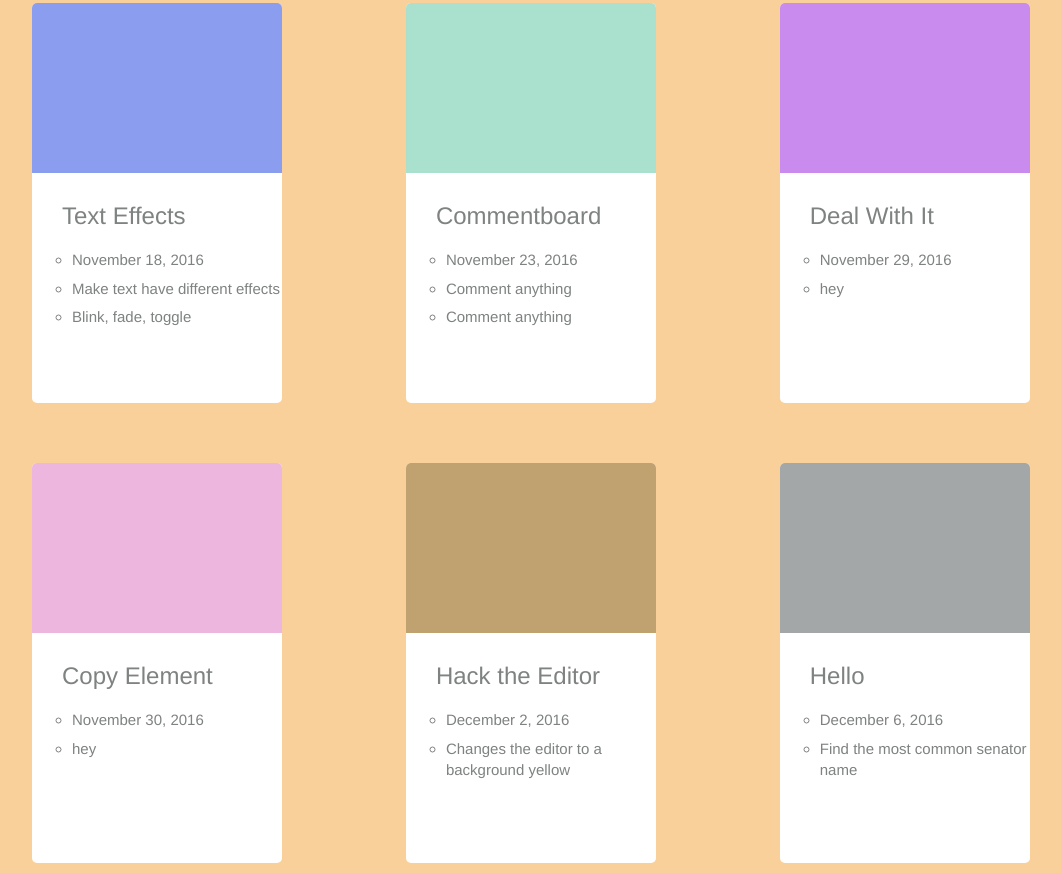
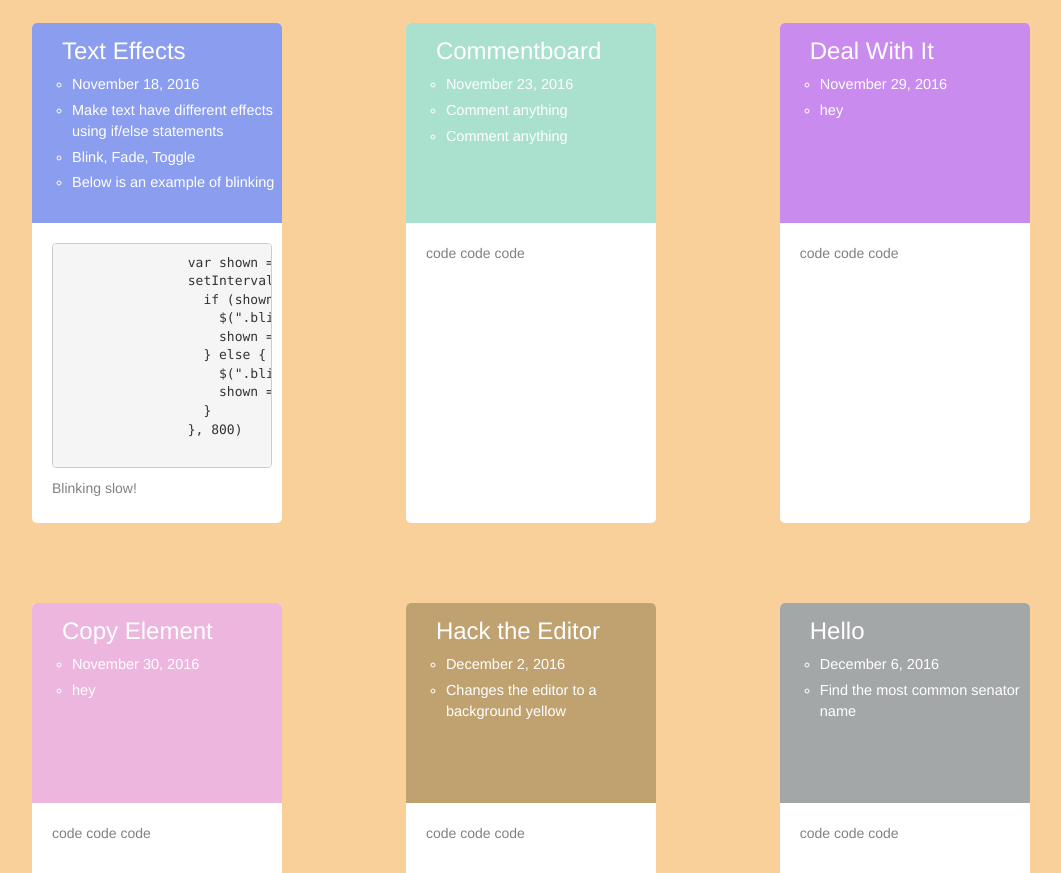
Before and after one commit to sophiayangx/homepage, a plain HTML site: page index.html in a window 1280 px wide. Shown: the part 2427-3300 px from the top of the page, without its empty margins (108-1169 px from the left). Drawn offline with nearby package versions, Linux system fonts and the light colour scheme; a script that the page names is missing.

Commit message:
Classadoo autocommit

```diff
--- a/index.html
+++ b/index.html
@@ -61,22 +61,42 @@
     <div class="container-fluid wrapper-projects">
       <a href="https://sophiayangx.github.io/text-effects-challenge" target="_blank">
         <div class="block" id="b1">
-          <div class="blockcolor" id="bc1"></div>
-          <div class="blockcontent">
+          <div class="blockcolor" id="bc1">
+            <div class="blockcolorelement" id="be1">
               <h3>Text Effects</h3>
               <ul>
                 <li>November 18, 2016</li>
-              <li>Make text have different effects</li>
-              <li>Blink, fade, toggle</li>
+                <li>Make text have different effects using if/else statements</li>
+                <li>Blink, Fade, Toggle</li>
+                <li>Below is an example of blinking</li>
               </ul>
+            </div>
+          </div>
+          <div class="blockcontent">
+            <pre>
+                var shown = true
+                setInterval(function() {
+                  if (shown) {
+                    $(".blinking").css({"visibility": "hidden"});
+                    shown = false;
+                  } else {
+                    $(".blinking").css({"visibility": "visible"});
+                    shown = true;
+                  }
+                }, 800)
+              </pre>
+
+            <div class="blinking">
+              Blinking slow!
+            </div>
           </div>
         </div>
       </a>
 
       <a href="https://sophiayangx.github.io/firebase-comment-board" target="_blank">
         <div class="block" id="b2">
-          <div class="blockcolor" id="bc2"></div>
-          <div class="blockcontent">
+          <div class="blockcolor" id="bc2">
+            <div class="blockcolorelement" id="be2">
               <h3>Commentboard</h3>
               <ul>
                 <li>November 23, 2016</li>
@@ -85,12 +105,16 @@
               </ul>
             </div>
           </div>
+          <div class="blockcontent">
+            code code code
+          </div>
+        </div>
       </a>
 
       <a href="https://sophiayangx.github.io/deal-with-it/" target="_blank">
         <div class="block" id="b3">
-          <div class="blockcolor" id="bc3"></div>
-          <div class="blockcontent">
+          <div class="blockcolor" id="bc3">
+            <div class="blockcolorelement" id="be3">
               <h3>Deal With It</h3>
               <ul>
                 <li>November 29, 2016</li>
@@ -98,12 +122,16 @@
               </ul>
             </div>
           </div>
+          <div class="blockcontent">
+            code code code
+          </div>
+        </div>
       </a>
 
       <a href="https://sophiayangx.github.io/copy-element-challenge/" target="_blank">
         <div class="block" id="b4">
-          <div class="blockcolor" id="bc4"></div>
-          <div class="blockcontent">
+          <div class="blockcolor" id="bc4">
+            <div class="blockcolorelement" id="be4">
               <h3>Copy Element</h3>
               <ul>
                 <li>November 30, 2016</li>
@@ -111,12 +139,16 @@
               </ul>
             </div>
           </div>
+          <div class="blockcontent">
+            code code code
+          </div>
+        </div>
       </a>
 
       <a href="https://www.classadoo.com/editor/?project_id=-KY-OuzoUPvMgFPEKdcV&for_course=-KTUj7w3nTwANS2XYtOY" target="_blank">
         <div class="block" id="b5">
-          <div class="blockcolor" id="bc5"></div>
-          <div class="blockcontent">
+          <div class="blockcolor" id="bc5">
+            <div class="blockcolorelement" id="be5">
               <h3>Hack the Editor</h3>
               <ul>
                 <li>December 2, 2016</li>
@@ -124,12 +156,16 @@
               </ul>
             </div>
           </div>
+          <div class="blockcontent">
+            code code code
+          </div>
+        </div>
       </a>
 
       <a href="https://www.classadoo.com/editor/?project_id=-KYJzyfNZ0zb02JyaM0j&for_course=-KTUj7w3nTwANS2XYtOY" target="_blank">
         <div class="block" id="b6">
-          <div class="blockcolor" id="bc6"></div>
-          <div class="blockcontent">
+          <div class="blockcolor" id="bc6">
+            <div class="blockcolorelement" id="be6">
               <h3>Hello</h3>
               <ul>
                 <li>December 6, 2016</li>
@@ -137,12 +173,16 @@
               </ul>
             </div>
           </div>
+          <div class="blockcontent">
+            code code code
+          </div>
+        </div>
       </a>
 
       <a href="https://sophiayangx.github.io/new-turtle/" target="_blank">
         <div class="block" id="b7">
-          <div class="blockcolor" id="bc7"></div>
-          <div class="blockcontent">
+          <div class="blockcolor" id="bc7">
+            <div class="blockcolorelement" id="be7">
               <h3>Turtles! Pt.1</h3>
               <ul>
                 <li>December 7, 2016</li>
@@ -150,12 +190,16 @@
               </ul>
             </div>
           </div>
+          <div class="blockcontent">
+            code code code
+          </div>
+        </div>
       </a>
 
       <a href="https://sophiayangx.github.io/new-turtle/" target="_blank">
         <div class="block" id="b8">
-          <div class="blockcolor" id="bc8"></div>
-          <div class="blockcontent">
+          <div class="blockcolor" id="bc8">
+            <div class="blockcolorelement" id="be7">
               <h3>Turtles! Pt.2</h3>
               <ul>
                 <li>December 9, 2016</li>
@@ -163,17 +207,25 @@
               </ul>
             </div>
           </div>
+          <div class="blockcontent">
+            code code code
+          </div>
+        </div>
       </a>
 
       <a href="https://sophiayangx.github.io/new-turtle/" target="_blank">
         <div class="block" id="b9">
-          <div class="blockcolor" id="bc9"></div>
-          <div class="blockcontent">
+          <div class="blockcolor" id="bc9">
+            <div class="blockcolorelement" id="be7">
               <h3>Turtles! Pt.3</h3>
               <ul>
                 <li>December 14, 2016</li>
                 <li>Firebase with turtles</li>
               </ul>
+            </div>
+          </div>
+          <div class="blockcontent">
+            code code code
           </div>
         </div>
       </a>
--- a/script.js
+++ b/script.js
@@ -9,3 +9,14 @@ $('#carrot').click(function(){
     scrollTop: $('.wrapper-projects').offset().top},
                          'slow');
 });
+
+var shown = true
+setInterval(function() {
+  if (shown) {
+    $(".blinking").css({"visibility": "hidden"});
+    shown = false;
+  } else {
+    $(".blinking").css({"visibility": "visible"});
+    shown = true;
+  }
+}, 800)
--- a/style.css
+++ b/style.css
@@ -33,14 +33,23 @@
   background-color: #f9d09a;
 }
 
+.flex {
+  display: flex;
+}
+
+.flex {
+  width:100%;
+  space-around: 20;
+}
+
 .block {
-  height: 400px;
+  height: 500px;
   width: 250px;
   display: inline-block;
   border-radius: 5px;
   margin-left: 60px;
   margin-right: 60px;
-  margin-top: 30px;
+  margin-top: 50px;
   margin-bottom: 30px;
   transition-duration: 0.4s;
   vertical-align: top;
@@ -50,28 +59,28 @@
   left: 80px;
 }
 
-.flex {
-  display: flex;
-}
-
-.flex {
-  width:100%;
-  space-around: 20;
-}
-
 .block:hover {
   box-shadow: 0 0 50px #8a8e8d;
 }
 
 .blockcolor {
-  height: 170px;
+  height: 200px;
   border-top-right-radius: 5px;
   border-top-left-radius: 5px;
 }
 
-/*.blockelement {
-margin-left: 10px;
-}*/
+.blockcolorelement {
+  color: white;
+  padding-right: 7px;
+  padding-top: 15px
+}
+
+.blockcontent {
+  color: #7e8280;
+  margin-left: 20px;
+  margin-top: 20px;
+  margin-right: 10px;
+}
 
 #bc1 {
   background: #8b9def;
@@ -115,7 +124,6 @@ margin-left: 10px;
 
 .wrapper-learned {
   padding-left: 0px;
-
 }
 
 img {
@@ -144,22 +152,19 @@ h2 {
 
 h3 {
   position: relative;
-  left: 30px;
-  top: 10px;
-  margin-right: 50px;
-  color: #7e8280;
+  margin-left: 30px;
+  margin-top: 0px;
+  margin-right: 20px;
 }
 
 ul {
   position: relative;
-  top: 20px;
-  color: #7e8280;
-  font-size: 15px;
+  font-size: 14.5px;
   list-style-type: circle;
 }
 
 li {
-  margin-top: 7px;
+  margin-top: 5px;
 }
 
 p {
```
Lines whose indentation alone changed are shown as unchanged.
